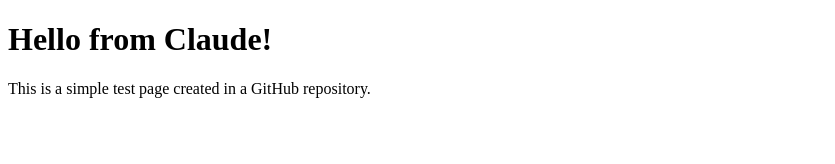
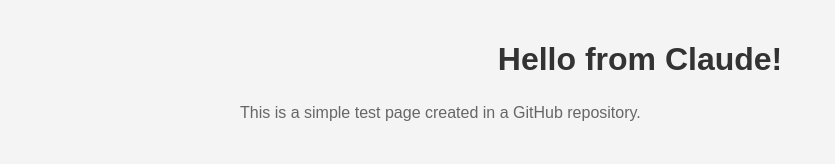
Before and after one commit to jstudnic1/claude-test, a plain HTML site: page index.html in a window 1280 px wide. Shown: the whole page, without its empty margins (0-835 px from the left). Drawn offline with Linux system fonts and the light colour scheme.

Commit message:
Add CSS styling

```diff
--- a/index.html
+++ b/index.html
@@ -3,6 +3,23 @@
 <head>
     <meta charset="UTF-8">
     <title>Claude Test Page</title>
+    <style>
+        body {
+            font-family: Arial, sans-serif;
+            max-width: 800px;
+            margin: 0 auto;
+            padding: 20px;
+            background-color: #f4f4f4;
+        }
+        h1 {
+            color: #333;
+            text-align: center;
+        }
+        p {
+            line-height: 1.6;
+            color: #666;
+        }
+    </style>
 </head>
 <body>
     <h1>Hello from Claude!</h1>
```
